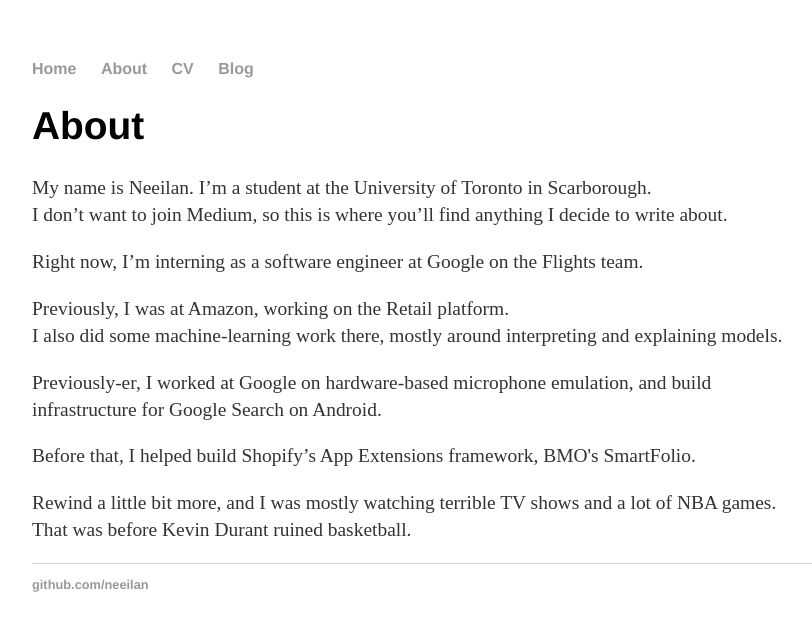
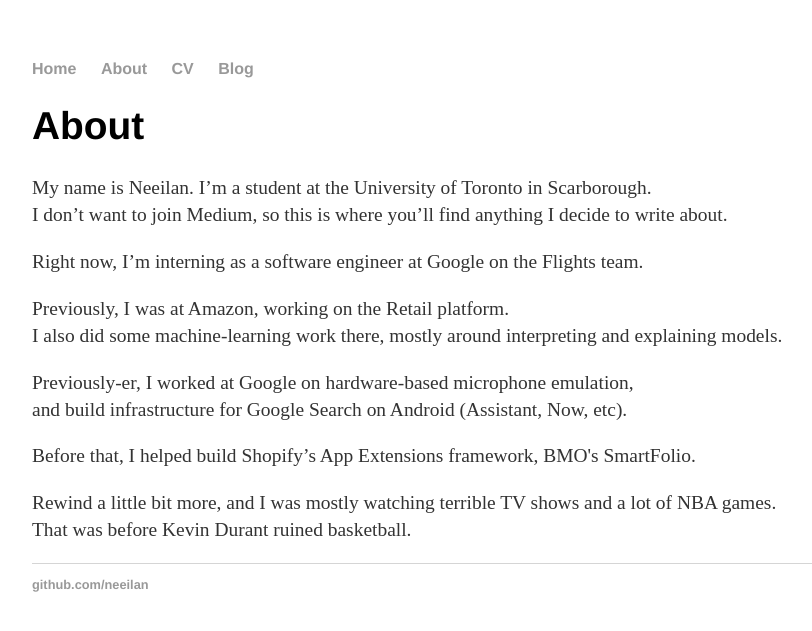
Before and after one commit to neeilan/neeilan.github.io, a Jekyll site: the page built from about/index.html, in a window 1280 px wide. Shown: the top 631 px of the page, without its empty margins (160-972 px from the left). Built offline with Jekyll 4.4.1, drawn with Linux system fonts in a browser that asks for light colours.

Commit message:
Update index.html

```diff
--- a/about/index.html
+++ b/about/index.html
@@ -16,8 +16,8 @@ title: About
     I also did some machine-learning work there, mostly around interpreting and explaining models. <br/>
   </p>
   <p>
-    Previously-er, I worked at Google on hardware-based microphone emulation, and build <br/>
-    infrastructure for Google Search on Android.
+    Previously-er, I worked at Google on hardware-based microphone emulation, <br/>
+    and build infrastructure for Google Search on Android (Assistant, Now, etc).
   </p>
   <p>
     Before that, I helped build Shopify’s App Extensions framework, BMO's SmartFolio. <br/>
```
